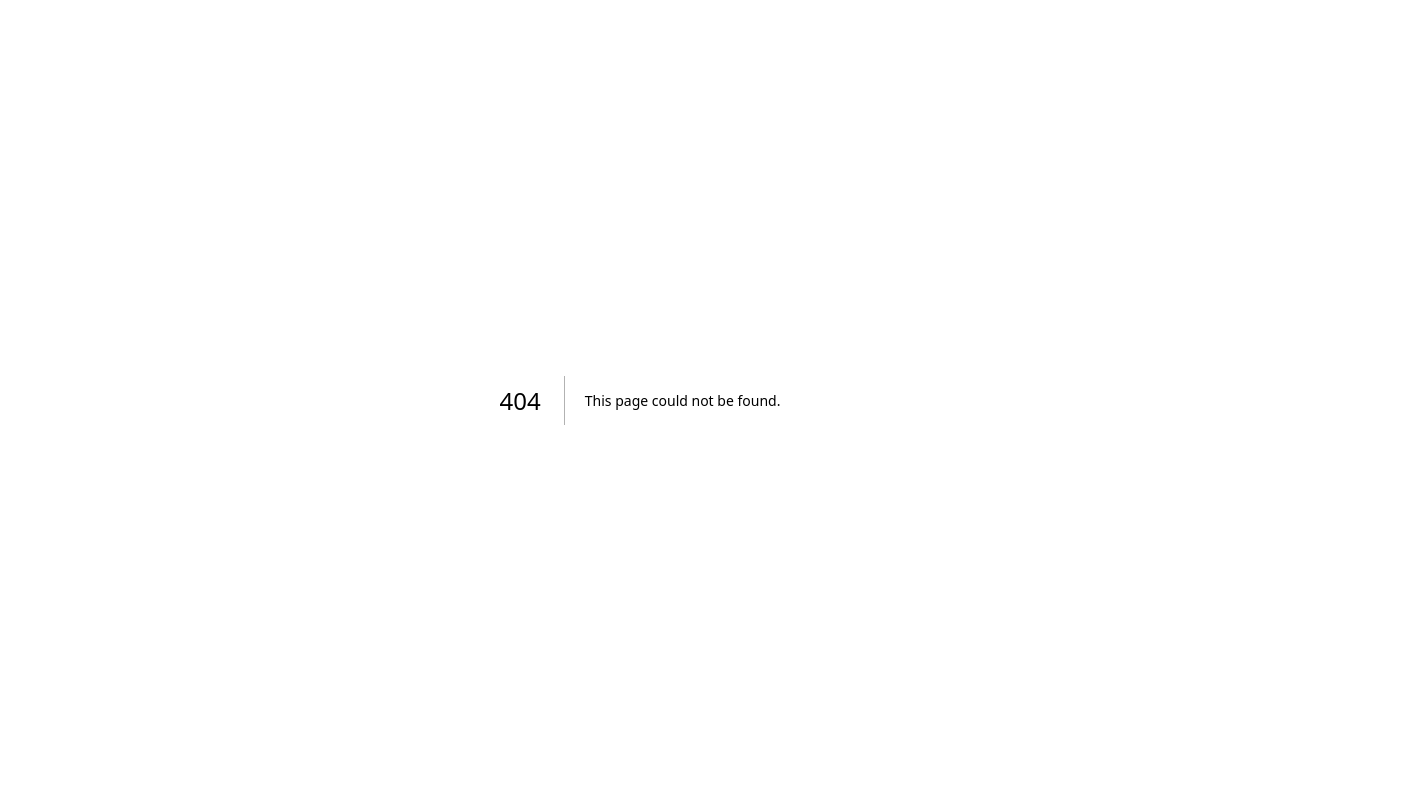
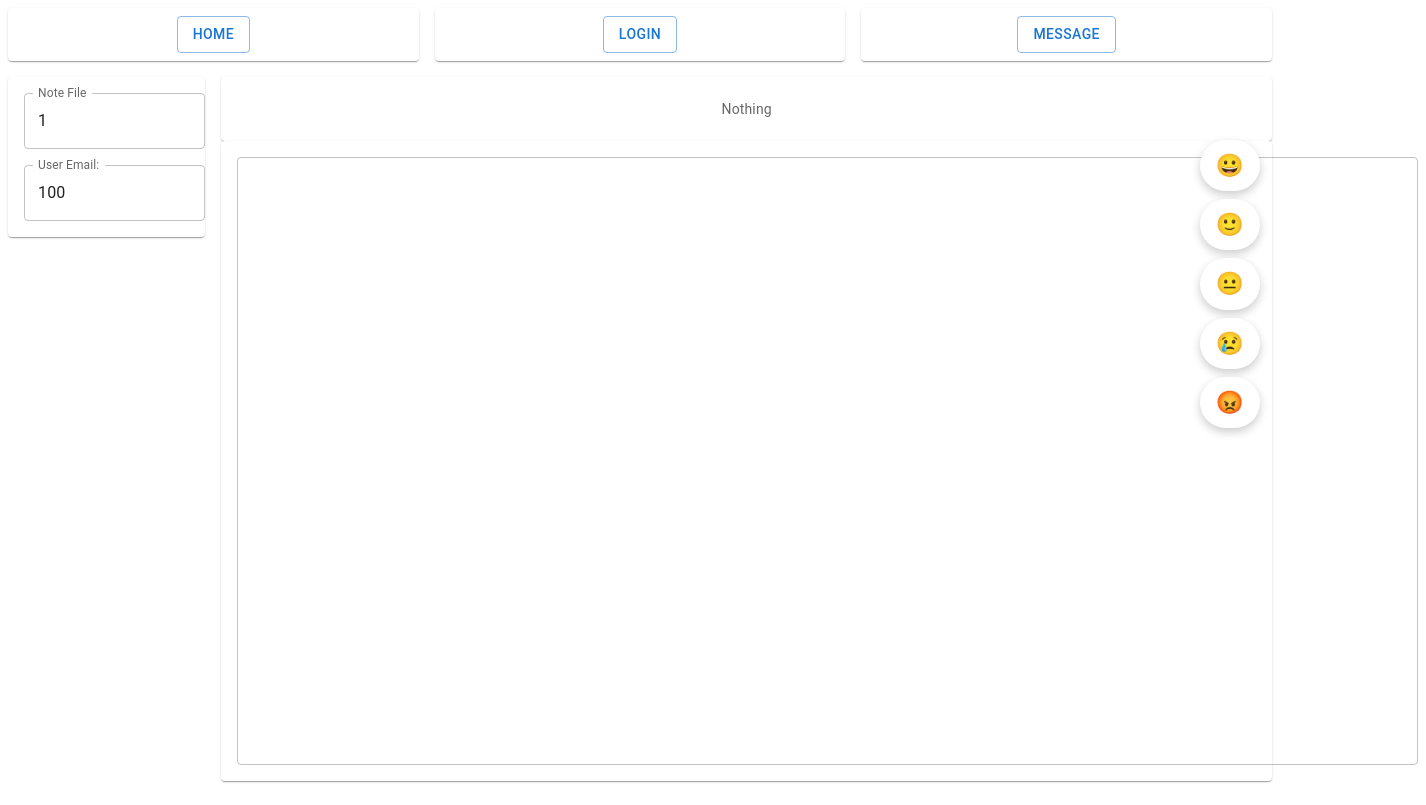
Before and after one commit to Cathal-Farrell/Knollege, a Next.js app in the folder my-app/: page /editorRTE in a window 1280 px wide. Before the commit this address had no page. Shown: the whole page, 1426 px wide, since content can reach past the window. Built offline with nearby package versions, Linux system fonts and the light colour scheme; no server answers.

Commit message:
Update website logic when accessing DB
Uses MongoDB _id variable instead of creating a new noteID for each file. API calls now use this variable.

userID no longer passed into url when switching to editor page (unnecessary).

```diff
--- a/my-app/src/app/api/deletefile/route.js
+++ b/my-app/src/app/api/deletefile/route.js
@@ -1,3 +1,5 @@
+import { ObjectId } from 'mongodb'
+
 export async function GET(req, res) {
 
         // Make a note we are on
@@ -48,8 +50,8 @@ export async function GET(req, res) {
 
 
         const filter = {
-            "userID": userID,
-            "fileName": fileName
+            userID: userID,
+            _id: new ObjectId(fileName)
         }
 
 
@@ -71,7 +73,7 @@ export async function GET(req, res) {
 
         const updateJSON = {
             userID: userID,
-            fileName: fileName,
+            _id: new ObjectId(fileName),
             text: "text here"
         }
 
--- a/my-app/src/app/api/syncText/route.js
+++ b/my-app/src/app/api/syncText/route.js
@@ -1,3 +1,5 @@
+import { ObjectId } from 'mongodb'
+
 export async function GET(req, res) {
 
         // Make a note we are on
@@ -52,7 +54,7 @@ export async function GET(req, res) {
 
 
         const filter = {
-          noteID: noteID,
+          _id: new ObjectId(noteID),
           userID: userID
         };
 
--- a/my-app/src/app/api/uploadtext/route.js
+++ b/my-app/src/app/api/uploadtext/route.js
@@ -1,3 +1,5 @@
+import { ObjectId } from 'mongodb'
+
 export async function GET(req, res) {
 
   // Make a note we are on
@@ -42,7 +44,7 @@ export async function GET(req, res) {
   const collection = db.collection('notes'); // collection name
 
   const filter = {
-          noteID: noteID,
+          _id: new ObjectId(noteID),
           userID: userID
         };
 
--- /dev/null
+++ b/my-app/src/app/editorRTE/page.js
@@ -0,0 +1,269 @@
+'use client';
+
+import Box from '@mui/material/Box';
+import TextField from '@mui/material/TextField';
+import Button from '@mui/material/Button';
+import * as React from 'react';
+import { styled } from '@mui/material/styles';
+import Paper from '@mui/material/Paper';
+import Grid from '@mui/material/Grid';
+import { useState, useEffect } from 'react';
+import { useSearchParams } from 'next/navigation';
+import { useEditor, EditorContent } from '@tiptap/react'
+import StarterKit from '@tiptap/starter-kit'
+import { Markdown } from '@tiptap/markdown'
+
+export default function MultilineTextFields() {
+
+  const inputRef = React.useRef(null);
+  const noteIDRef = React.useRef(null);
+  const userIDRef = React.useRef(null);
+  const searchParams = useSearchParams();
+  const noteIDURL = searchParams.get('noteID') || '1';
+  const userIDURL = searchParams.get('userID') || '100';
+  const [userEmail, setUserEmail] = useState("100");
+  let textChanged = false;
+  let editor = null;
+
+  // Run loop every 5 seconds
+  React.useEffect(() => {
+     async function fetchSession() {
+            const res = await fetch('http://localhost:3000/api/session');
+            const sessionData = await res.json();
+            if (sessionData.email !== "Not Logged In") {
+                setUserEmail(sessionData.email);
+            }
+        }
+        fetchSession();
+
+    handleSyncText();
+    const intervalID = setInterval(() => {
+      if (textChanged == true) {
+        handleUploadText();
+        textChanged = false;
+      }
+      else {
+        console.log("No change");
+        handleSyncText();
+      }
+    }, 5000);
+
+    return () => clearInterval(intervalID);
+  }, []);
+
+
+  function handleTextChanged() {
+    console.log("text changed");
+    textChanged = true;
+  }
+
+
+  function handleUploadText() {
+    console.log("called the function");
+
+    // Get current textbox value
+    const data = inputRef.current?.value || "";
+    const noteID = noteIDRef.current?.value;
+    const userID = userIDRef.current?.value;
+
+    console.log("current text:", data);
+
+    runDBCallAsync(`http://localhost:3000/api/uploadtext?text=${encodeURIComponent(data)}&noteID=${noteID}&userID=${userID}`);
+  }
+
+  const handleSyncText = (event) => {
+
+    console.log("handling sync");
+
+    const noteID = noteIDRef.current?.value;
+    console.log(noteID);
+    const userID = userIDRef.current?.value;
+    console.log(userID);
+    runDBCallAsyncDownload(`http://localhost:3000/api/synctext?noteID=${noteID}&userID=${userID}`)
+
+  }
+
+  async function runDBCallAsync(url) {
+
+    const res = await fetch(url);
+
+    const data = await res.json();
+
+
+    if(data.data== "valid"){
+
+      console.log("login is valid!")
+
+    } else {
+
+      console.log("not valid  ")
+
+    }
+
+  }
+
+  async function runDBCallAsyncDownload(url) {
+
+    const res = await fetch(url);
+
+    const data = await res.json();
+
+
+    if(data.length > 0){
+
+      console.log("data is valid!")
+
+    } else {
+
+      console.log("not valid  ")
+      data[0] = {"text" : "Error: File not found"}
+
+    }
+
+
+    console.log(data[0]);
+
+    inputRef.current.value = data[0].text;
+    editor.commands.setContent(data[0].text)
+
+  }
+
+  const Item = styled(Paper)(({ theme }) => ({
+          backgroundColor: '#fff',
+          ...theme.typography.body2,
+          padding: theme.spacing(1),
+          textAlign: 'center',
+          color: (theme.vars ?? theme).palette.text.secondary,
+          ...theme.applyStyles('dark', {
+              backgroundColor: '#1A2027',
+          }),
+      }));
+
+
+  const Tiptap = () => {
+    editor = useEditor({
+      extensions: [StarterKit, Markdown],
+      content: inputRef.current?.value || "Nothing",
+      onUpdate: () => {
+        // The content has changed.
+        console.log("tiptap text changed");
+        textChanged = true;
+      },
+      // Don't render immediately on the server to avoid SSR issues
+      immediatelyRender: false,
+    })
+
+    return <EditorContent editor={editor}
+      onChange={({ editor }) => {
+        // The content has changed.
+        console.log("tiptap text changed");
+        textChanged = true;
+      }}/>
+  }
+
+  return (
+    <Box sx={{ flexGrow: 1, backgroundColor: "var(--mood-bg)" }}>
+
+          <Box sx={{ position: "fixed", right: "20px", top: "140px", zIndex: 2000 }}>
+            {[
+              ["😀", "#fff7b3"],
+              ["🙂", "#d9ffb3"],
+              ["😐", "#e8e8e8"],
+              ["😢", "#cfe6ff"],
+              ["😡", "#ffb3b3"]
+            ].map(([emoji, color]) => (
+              <Button
+                key={emoji}
+                onClick={() => {
+                  document.documentElement.style.setProperty("--mood-bg", color);
+                }}
+                sx={{
+                  display: "block",
+                  mb: 1,
+                  background: "white",
+                  borderRadius: "50px",
+                  minWidth: "60px",
+                  fontSize: "1.4rem",
+                  boxShadow: "0 4px 10px rgba(0,0,0,0.2)"
+                }}
+              >
+                {emoji}
+              </Button>
+            ))}
+          </Box>
+
+          <Grid container spacing={2}>
+            <Grid size={4}>
+              <Item>
+              <Button variant="outlined" href="/"> Home </Button>
+              </Item>
+            </Grid>
+            <Grid size={4}>
+              <Item>
+              <Button variant="outlined" href="/login"> Login </Button>
+              </Item>
+            </Grid>
+            <Grid size={4}>
+              <Item>
+              <Button variant="outlined" href="/chats"> Message </Button>
+              </Item>
+            </Grid>
+            <Grid size={2}>
+              <Item>
+                <Box
+                    sx={{ '& > :not(style)': { m: 1, width: '100%' } }}
+                    noValidate
+                    autoComplete="off"
+                >
+                    <TextField
+                        id="outlined-basic"
+                        label="Note File"
+                        variant="outlined"
+                        defaultValue={noteIDURL}
+                        inputRef={noteIDRef}/>
+                    <TextField
+                        label="User Email:"
+                    variant="outlined"
+                    value={userEmail}
+                    inputRef={userIDRef}
+                    slotProps={{
+                      htmlInput: { readOnly: true },
+                    }}/>
+                </Box>
+              </Item>
+            </Grid>
+            <Grid size={10}>
+              <Item id="toolbar">
+                    <Tiptap/>
+              </Item>
+              <Item id="editor">
+                <Box
+                  component="form"
+                  sx={{ '& .MuiTextField-root': { m: 1, width: '150ch' } }}
+
+                  noValidate
+                  autoComplete="off"
+                >
+                  <TextField
+                    inputRef={inputRef}
+                    id="textField"
+                    name="textField"
+                    multiline
+                    rows={25}
+                    defaultValue=""
+                    onChange={handleTextChanged}
+                  />
+                </Box>
+              </Item>
+
+            </Grid>
+            <Grid size={8}>
+
+            </Grid>
+            <Grid size={2}>
+
+            </Grid>
+          </Grid>
+        </Box>
+  );
+}
```
Also changed, not shown: my-app/src/app/editor/page.js (+19 -43 lines), my-app/src/app/page.js (+4 -4 lines).
